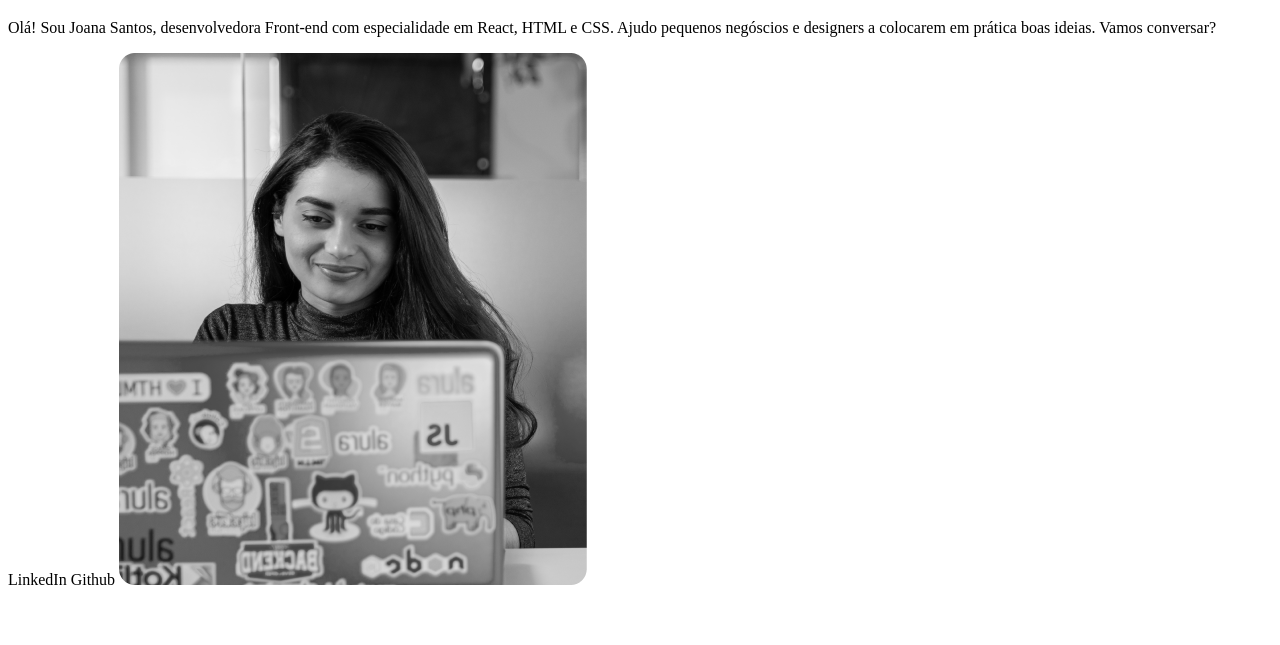
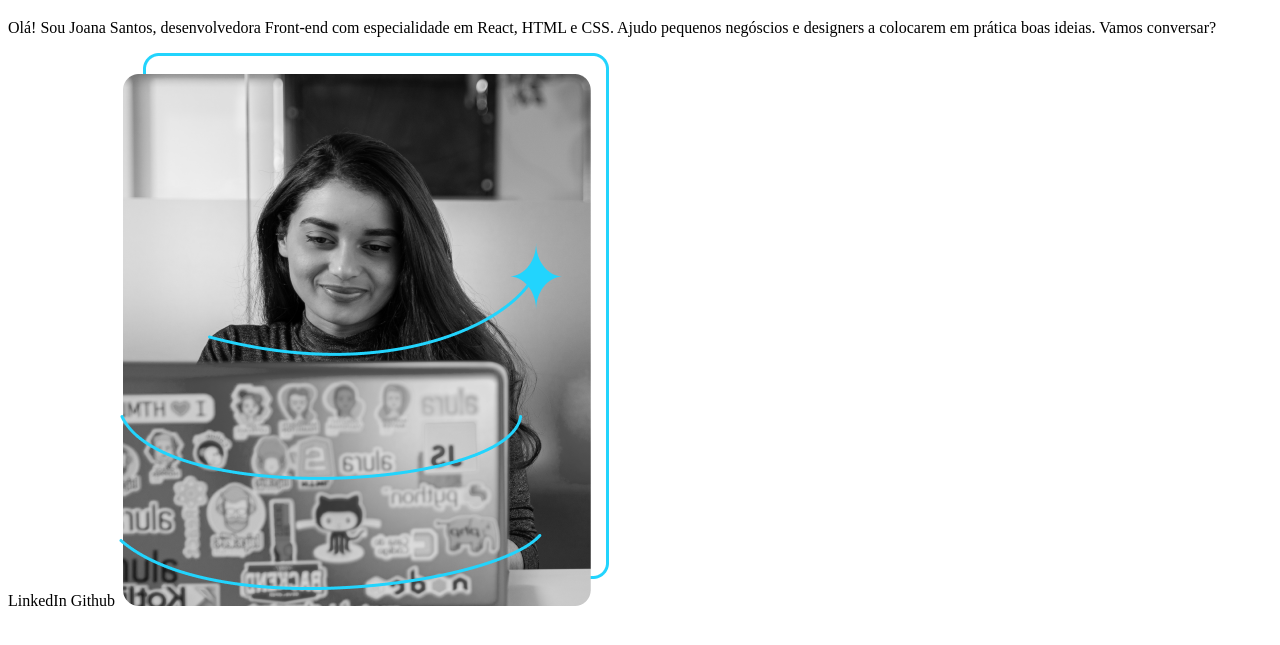
Before and after one commit to hugosaraujo/portfolio-de-frontend, a plain HTML site: page index.html in a window 1280 px wide. Shown: the part 61-706 px from the top of the page. Drawn offline with Linux system fonts and the light colour scheme.

Commit message:
Modificações no corpo do index

```diff
--- a/index.html
+++ b/index.html
@@ -13,7 +13,7 @@
         <p>Olá! Sou Joana Santos, desenvolvedora Front-end com especialidade em React, HTML e CSS. Ajudo pequenos negóscios e designers a colocarem em prática boas ideias. Vamos conversar?</p>
         <a>LinkedIn</a>
         <a>Github</a>
-        <img src="imagens/garota-programando.png">
+        <img src="imagens/Imagem.png">
     </main>
     <footer></footer>
 </body>
```
